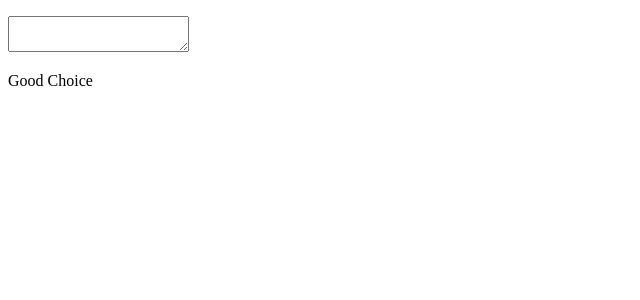
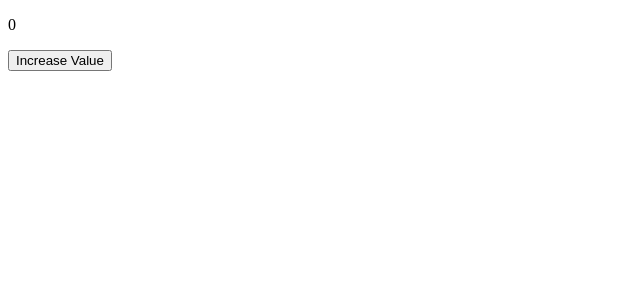
Before and after one commit to AbidAhmed2018831062/myreact, a React (Create React App) app: page / in a window 1280 px wide. Shown: the top 300 px of the page, without its empty margins (0-640 px from the left). Built offline with nearby package versions, Linux system fonts and the light colour scheme.

Commit message:
PrevState, Object in UseState

```diff
--- a/src/App.js
+++ b/src/App.js
@@ -4,7 +4,8 @@
 // import Click from "./HOC/Click";
 // import HoverCounter from "./HOC/HoverCounter";
 import React from 'react';
-import ToDo from './HOOKS/TODO(UseState0/Todo';
+import Button from './HOOKS/TODO(UseState0/Button';
+//import ToDo from './HOOKS/TODO(UseState0/Todo';
 class  App extends React.Component {
  // const list=[1,2,3]
 //  state={
@@ -45,7 +46,8 @@ class  App extends React.Component {
   //   <themeContext.Provider value={this.state}><Section/></themeContext.Provider>
   // </div>
   //
-  <ToDo/>
+  //<ToDo/>
+  <Button/>
   )
   }
 
--- /dev/null
+++ b/src/HOOKS/TODO(UseState0/Button.js
@@ -0,0 +1,25 @@
+import React from "react";
+
+export default function Counter(){
+const [count,setCount]=React.useState({
+    count1:0,
+    title:"I am"
+});
+
+const increaseCount=()=>{
+    setCount((updateCount)=> ({
+        ...updateCount,
+        count1:updateCount.count1+1,
+        title:"I am"+updateCount.count1+1
+
+
+    }));
+}
+const {count1}=count;
+return (
+    <div>
+       <p>{count1}</p>
+        <button onClick={increaseCount}>Increase Value</button>
+    </div>
+)
+}
```
